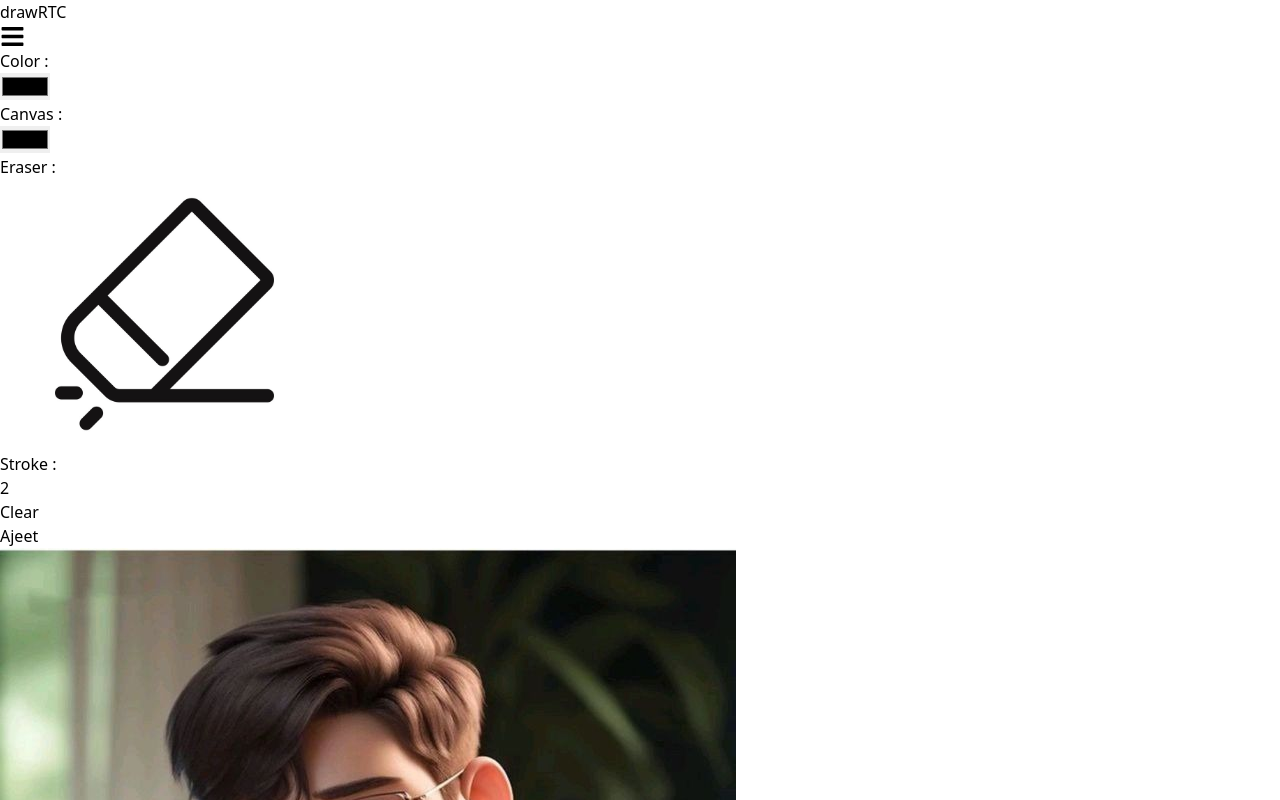
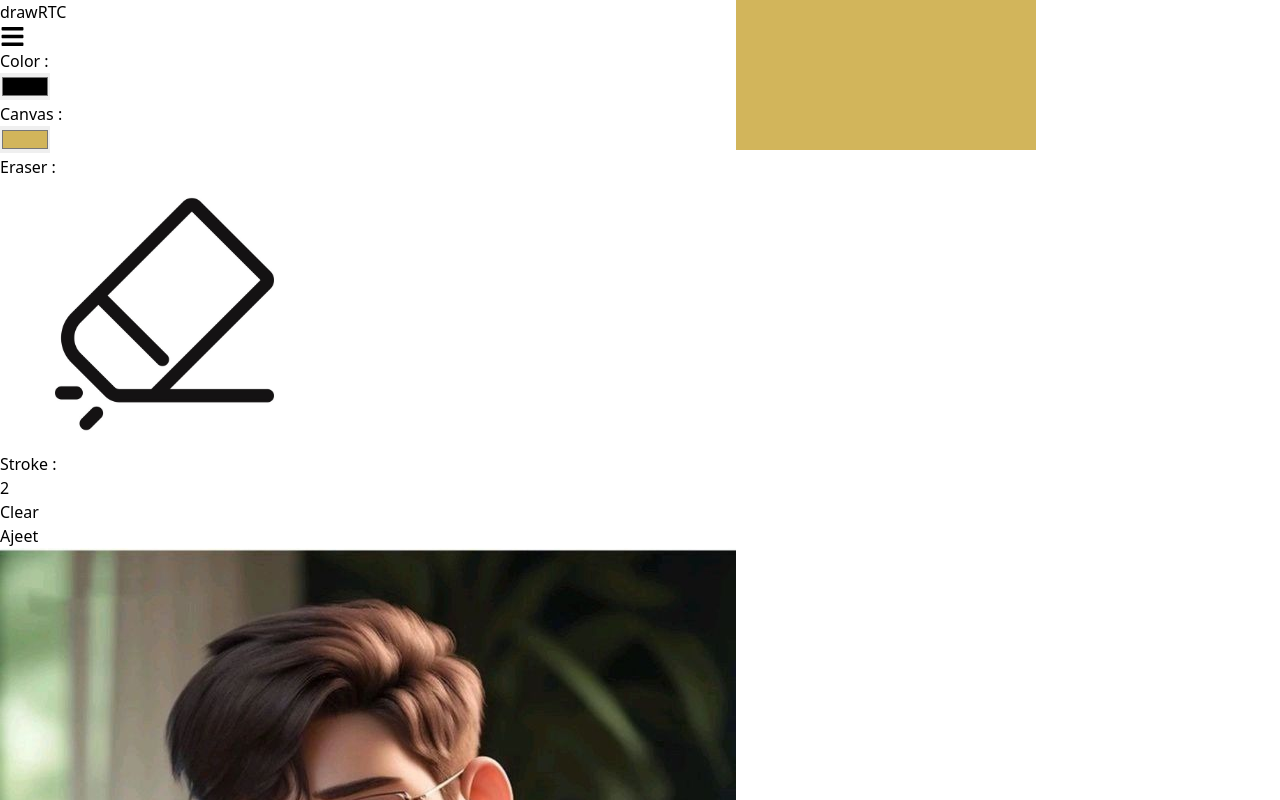
Before and after one commit to apsinghdev/drawRTC, a React (Vite) app in the folder client/: page / in a window 1280 px wide. Shown: the top 800 px of the page. Built offline with nearby package versions, Linux system fonts and the light colour scheme; no server answers.

Commit message:
connect canvasColor UI with functionality

```diff
--- a/client/src/atoms.js
+++ b/client/src/atoms.js
@@ -9,3 +9,8 @@ export const cursorPosition = atom({
     key: "cursor-position",
     default: {x: 0, y: 0}
 })
+
+export const canvasColors = atom({
+  key: "canvasColor",
+  default: "#D2B55B",
+});
--- a/client/src/components/Canvas.jsx
+++ b/client/src/components/Canvas.jsx
@@ -1,11 +1,15 @@
 /* eslint-disable react/prop-types */
 import Menu from "./Menu";
+import { useRecoilValue } from "recoil";
+import { canvasColors } from "../atoms";
 
 function Canvas(props){
+  const canvasColor = useRecoilValue(canvasColors);
     return (
       <div className="flex justify-center items-center h-full w-80vw overflow-hidden">
         <canvas
-          className="h-full w-86vw bg-yellow-600"
+          className="h-full w-86vw"
+          style={{backgroundColor: `${canvasColor}`}}
           ref={props.canvasRef}
         ></canvas>
         {props.showMenu && <Menu></Menu>}
--- a/client/src/components/CanvasColor.jsx
+++ b/client/src/components/CanvasColor.jsx
@@ -1,5 +1,16 @@
 /* eslint-disable react/prop-types */
+import { useRecoilState } from "recoil";
+import { canvasColors } from "../atoms";
+
+
 function CanvasColor(props) {
+
+  const [canvasColor, setCanvasColor] = useRecoilState(canvasColors);
+
+  function changeHandler(e){
+    setCanvasColor(e.target.value);
+  }
+
   return (
     <div className="flex p-1 items-center justify-around mt-3">
       <h1 className="font-sans text-lg antialiased font-semibold text-white">
@@ -7,7 +18,8 @@ function CanvasColor(props) {
       </h1>
       <input
         type="color"
-        value={props.defaultColor}
+        value={canvasColor}
+        onChange={changeHandler}
         className="p-1 h-10 w-10 block bg-white border border-gray-800 cursor-pointer rounded-lg disabled:opacity-50 disabled:pointer-events-none dark:bg-neutral-800 dark:border-neutral-700"
       ></input>
     </div>
```
